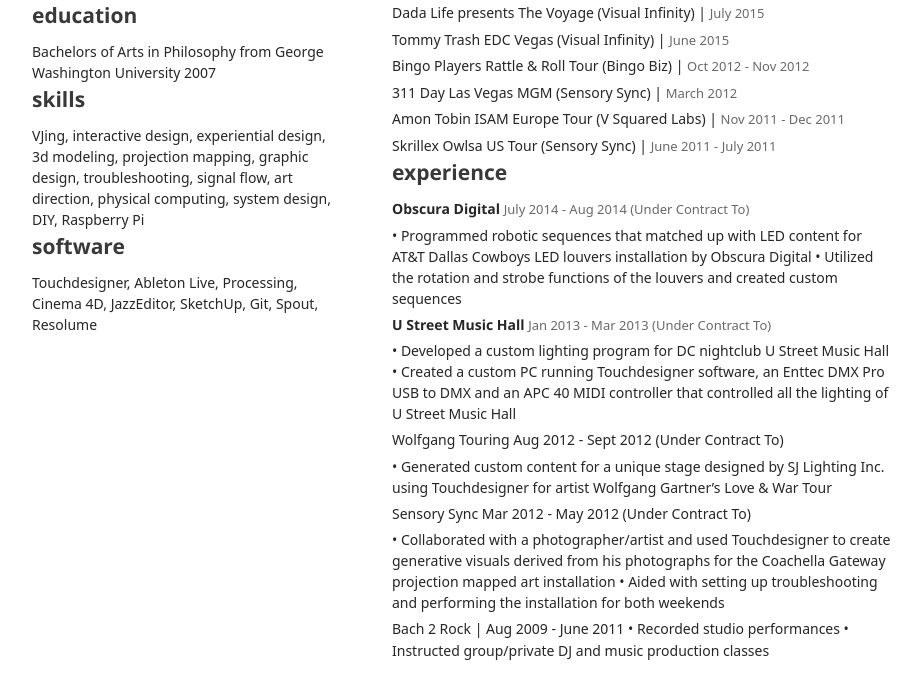
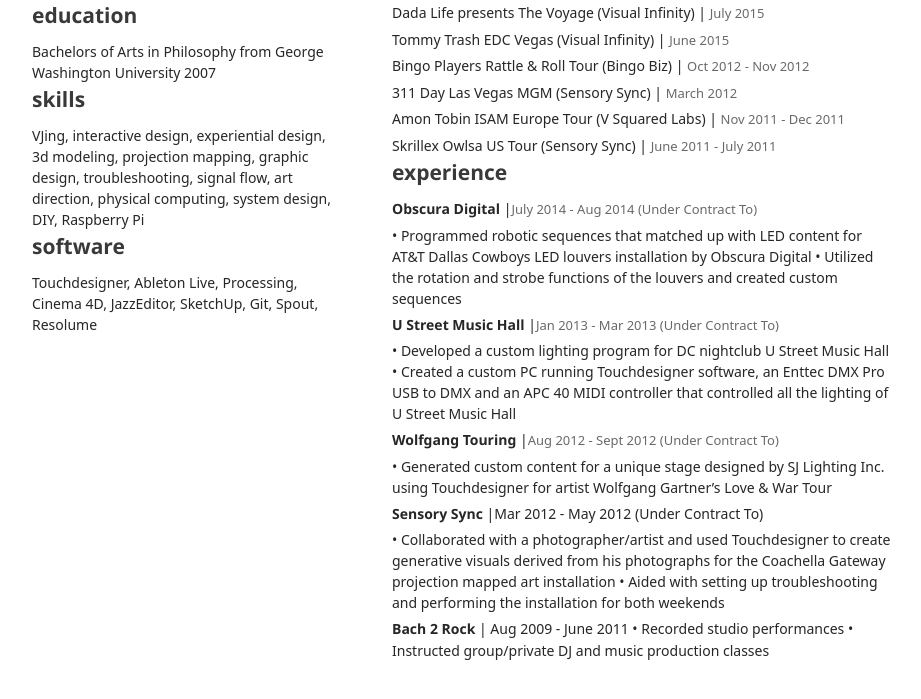
Before and after one commit to partyonmarz/partyonmarz.github.io, a plain HTML site: page index.html in a window 1280 px wide. Shown: the part 101-800 px from the top of the page, without its empty margins (178-1099 px from the left). Drawn offline with Linux system fonts and the light colour scheme; a web font is replaced by a local one.

Commit message:
Update index.html

```diff
--- a/index.html
+++ b/index.html
@@ -40,18 +40,18 @@
 
 <h2>
 <a id="experience" class="anchor" href="#experience" aria-hidden="true"><span aria-hidden="true" class="octicon octicon-link"></span></a>experience</h3>
-<b>Obscura Digital</b> <h7>July 2014 - Aug 2014 (Under Contract To)</h7><p></p>
+<b>Obscura Digital</b> |<h7>July 2014 - Aug 2014 (Under Contract To)</h7><p></p>
 •	Programmed robotic sequences that matched up with LED content for AT&T Dallas Cowboys LED louvers installation by Obscura Digital
 •	Utilized the rotation and strobe functions of the louvers and created custom sequences<p></p>
-<b>U Street Music Hall</b> <h7>Jan 2013 - Mar 2013 (Under Contract To)</h7><p></p>
+<b>U Street Music Hall</b> |<h7>Jan 2013 - Mar 2013 (Under Contract To)</h7><p></p>
 •	Developed a custom lighting program for DC nightclub U Street Music Hall
 •	Created a custom PC running Touchdesigner software, an Enttec DMX Pro USB to DMX and an APC 40 MIDI controller that controlled all the lighting of U Street Music Hall<p></p>
-Wolfgang Touring <h7></h7>Aug 2012 - Sept 2012 (Under Contract To)</h7><p></p>
+<b>Wolfgang Touring</b> |<h7>Aug 2012 - Sept 2012 (Under Contract To)</h7><p></p>
 •	Generated custom content for a unique stage designed by SJ Lighting Inc. using Touchdesigner for artist Wolfgang Gartner’s Love & War Tour<p></p>
-Sensory Sync <h7></h7>Mar 2012 - May 2012 (Under Contract To)</h7><p></p>
+<b>Sensory Sync</b> |<h7></h7>Mar 2012 - May 2012 (Under Contract To)</h7><p></p>
 •	Collaborated with a photographer/artist and used Touchdesigner to create generative visuals derived from his photographs for the Coachella Gateway projection mapped art installation
 •	Aided with setting up troubleshooting and performing the installation for both weekends<p></p>
-Bach 2 Rock | <h7></h7>Aug 2009 - June 2011</h7>
+<b>Bach 2 Rock</b> | <h7></h7>Aug 2009 - June 2011</h7>
 •	Recorded studio performances
 •	Instructed group/private DJ and music production classes
 
```
